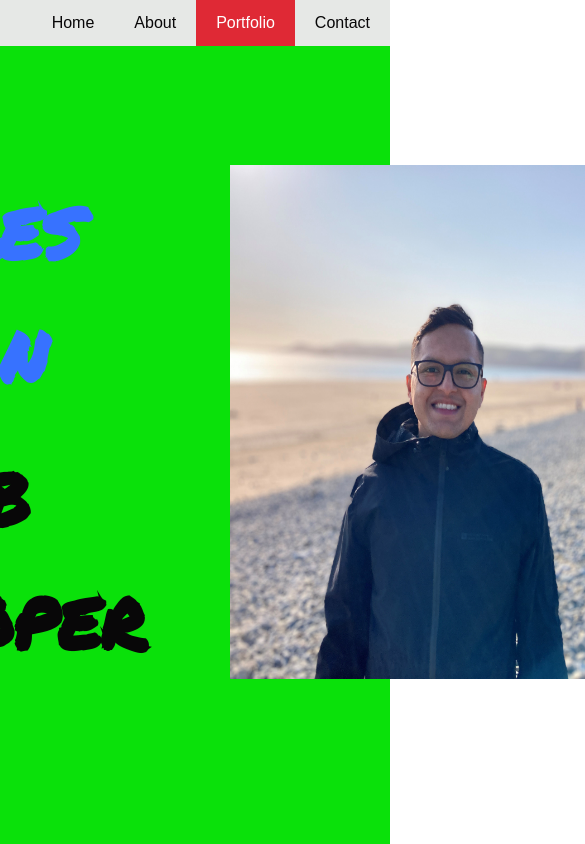
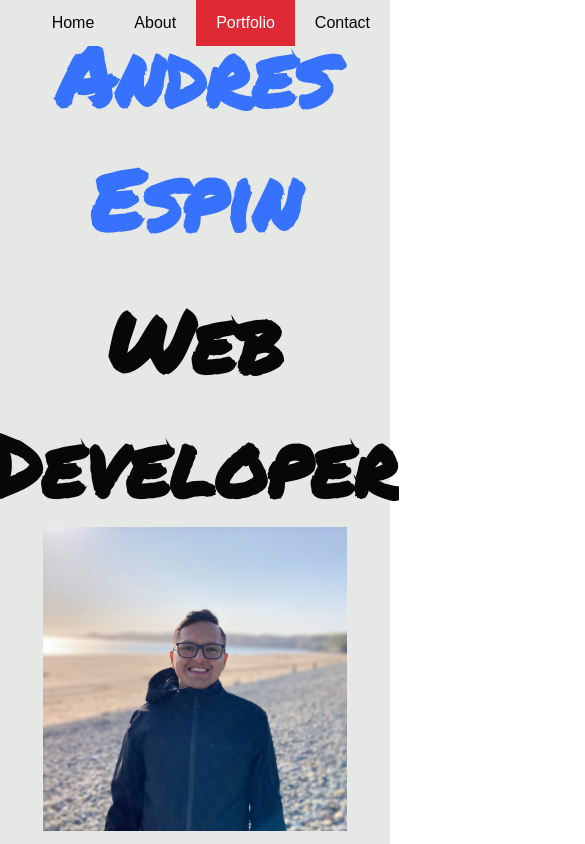
Before and after one commit to andres3m/personal-website, a React (Create React App) app: page / in a window 390 px wide. Shown: the top 844 px of the page, 585 px wide, since content can reach past the window. Built offline with nearby package versions, Linux system fonts and the light colour scheme.

Commit message:
#4 Responsive web design home update

```diff
--- a/src/App.css
+++ b/src/App.css
@@ -26,18 +26,23 @@ section {
   height: auto;
 }
 
-
 #home-container {
   display: flex;
-  flex-direction: row;
+  flex-direction: row; /* Default to row layout */
   column-gap: 10vh;
+  align-items: center;
+}
+
+@media (max-width: 680px) {
+  #home-container {
+    flex-direction: column; /* Switch to column layout on wider screens */
+  }
 }
 
 #name-title-container {
   display: flex;
   flex-direction: column;
   justify-content: center;
-  /* background-color: cadetblue; */
 }
 
 #name {
@@ -60,7 +65,8 @@ section {
 }
 
 #my-pic {
-  width: 50vh;
+  width: 303.5px;
+  height: 303.5px;
 }
 
 #about {
@@ -112,6 +118,11 @@ section {
 }
 
 #home {
+  background-color: #E6E8E6;
+  justify-content: center;
+}
+
+/* #home {
   background-color: #0ae10a;
   justify-content: center;
 }
@@ -129,4 +140,4 @@ section {
 #contact {
   background-color: #ff6600;
   justify-content: center;
-}
+} */
```
